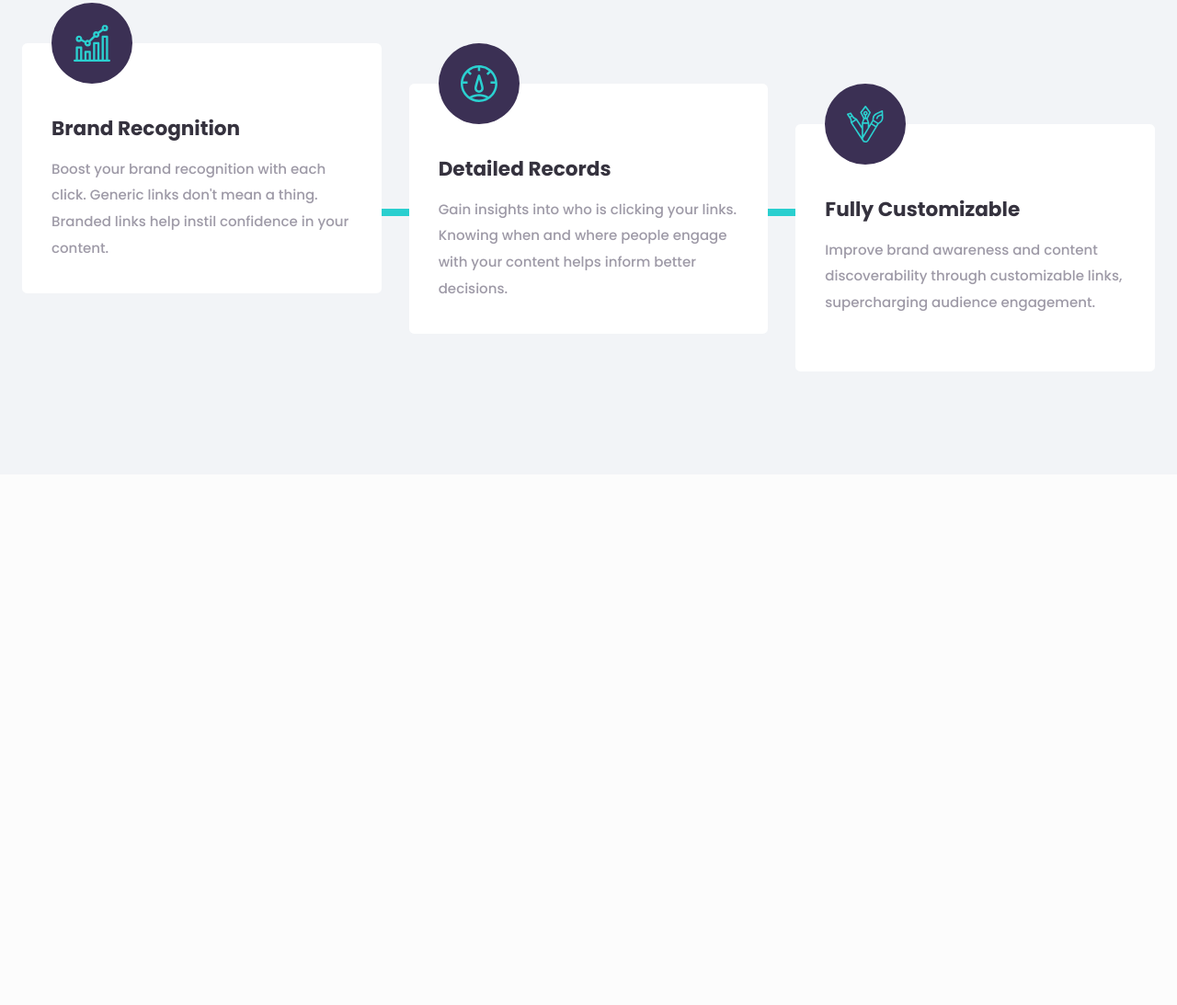
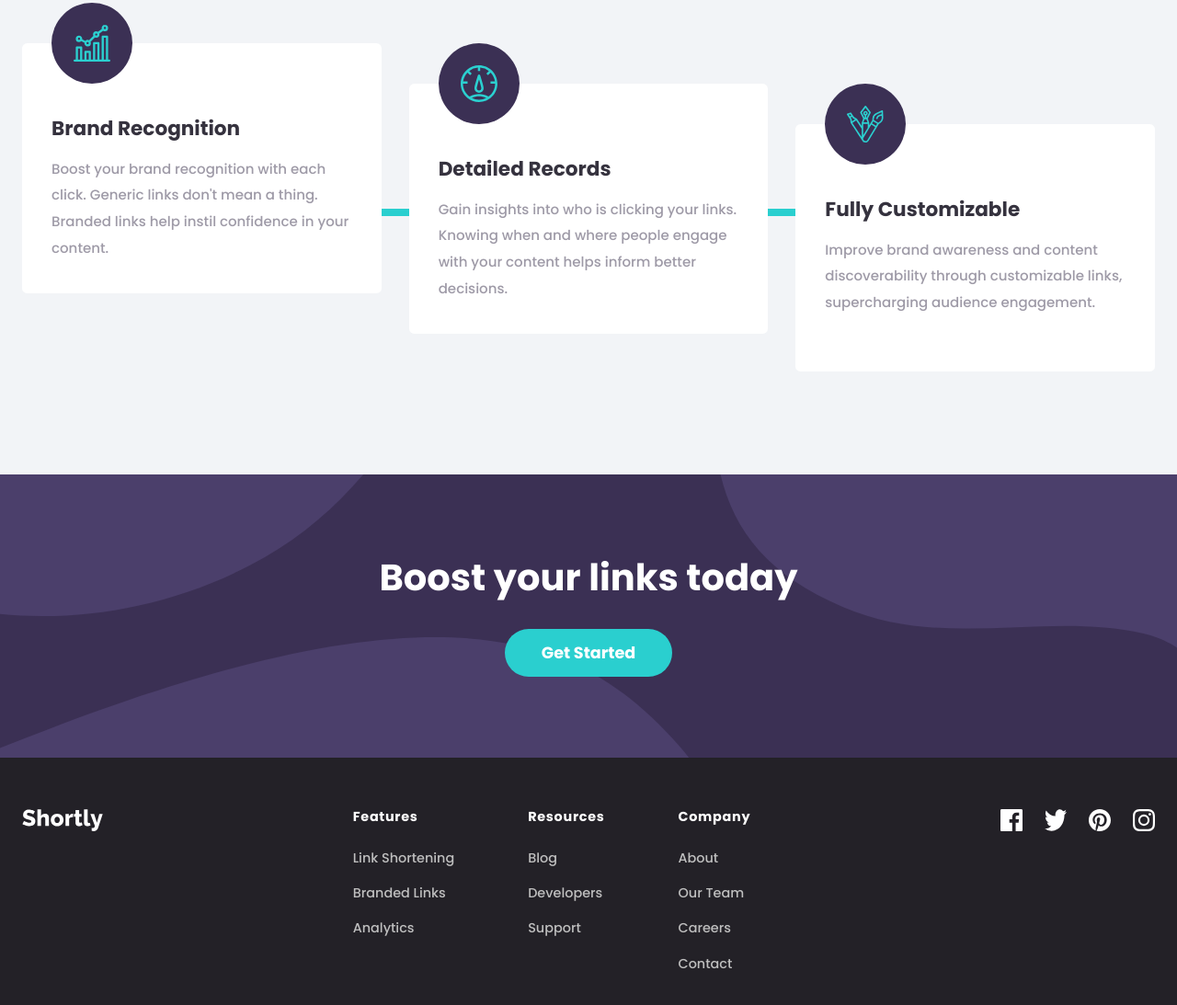
Before and after one commit to ezekielbroni15/shortly, a plain HTML site: page index.html in a window 1280 px wide. Shown: the part 1279-2372 px from the top of the page at 92% size. Before the commit the page ends 1795 px from the top, so only its background shows below. Drawn offline with nearby package versions, Linux system fonts and the light colour scheme; a script that the page names is missing.

Commit message:
feat: add CTA banner section with boost background and footer

```diff
--- a/css/style.css
+++ b/css/style.css
@@ -114,7 +114,7 @@ h3 {
 }
 
 h1 {
-  font-size: clamp(2.5rem, 6vw, 4.5rem);
+  /* font-size set per-component (.hero__heading) for design precision */
 }
 h2 {
   font-size: clamp(1.6rem, 3vw, 2.5rem);
@@ -140,7 +140,7 @@ p {
   font-size: 0.95rem;
   padding: 0.6rem 1.6rem;
   border-radius: 100px;
-  border: none;
+  /* border: none already set by global button rule */
   transition: background-color var(--transition-fast);
 }
 
@@ -190,8 +190,9 @@ p {
   width: auto;
 }
 
-/* Nav links (Features / Pricing / Resources) */
-.navbar__nav .nav-link {
+/* Nav links — shared styles for both .navbar__nav and .navbar__auth */
+.navbar__nav .nav-link,
+.navbar__auth .nav-link {
   color: var(--color-grayish-violet);
   font-size: 0.9rem;
   font-weight: var(--font-weight-bold);
@@ -200,19 +201,7 @@ p {
 }
 
 .navbar__nav .nav-link:hover,
-.navbar__nav .nav-link:focus-visible {
-  color: var(--color-very-dark-blue);
-}
-
-/* Right-side auth links */
-.navbar__auth .nav-link {
-  color: var(--color-grayish-violet);
-  font-size: 0.9rem;
-  font-weight: var(--font-weight-bold);
-  padding-inline: 0.85rem;
-  transition: color var(--transition-fast);
-}
-
+.navbar__nav .nav-link:focus-visible,
 .navbar__auth .nav-link:hover,
 .navbar__auth .nav-link:focus-visible {
   color: var(--color-very-dark-blue);
@@ -315,7 +304,7 @@ p {
 }
 
 .hero__illustration {
-  display: block;
+  /* display:block already set by global img rule */
   height: auto;
   object-fit: contain;
   max-width: none;
@@ -323,8 +312,8 @@ p {
 
 /* ---- Responsive Adjustments ---- */
 
-/* Tablet and Laptop (768px and up) */
-@media (min-width: 768px) {
+/* Desktop-only hero adjustments (≥992px matches our lg breakpoint) */
+@media (min-width: 992px) {
   .hero {
     padding-top: 4rem;
     padding-bottom: 12rem;
@@ -592,7 +581,7 @@ p {
 
 .statistics__heading {
   font-size: clamp(1.75rem, 3vw, 2.35rem);
-  color: var(--color-very-dark-blue);
+  /* color already set by global h1,h2,h3 rule */
   margin-bottom: 1rem;
   letter-spacing: -0.5px;
 }
@@ -626,10 +615,6 @@ p {
   z-index: 1;
 }
 
-.statistics__col--1 {
-  margin-top: 0;
-}
-
 .statistics__col--2 {
   margin-top: 2.75rem;
 }
@@ -644,7 +629,6 @@ p {
   border-radius: 0.35rem;
   padding: 4.9rem 2rem 2.2rem;
   min-height: 16.8rem;
-  box-shadow: 0 0 0 rgba(0, 0, 0, 0);
 }
 
 .statistics__icon-badge {
@@ -670,9 +654,8 @@ p {
 .statistics__card-title {
   font-size: 1.35rem;
   line-height: 1.3;
-  color: var(--color-very-dark-blue);
+  /* color + font-weight already set by global h1,h2,h3 rule */
   margin-bottom: 1rem;
-  font-weight: var(--font-weight-bold);
 }
 
 .statistics__card-body {
@@ -694,8 +677,7 @@ p {
     padding-left: 0;
     padding-right: 0;
     margin-bottom: 4rem;
-    position: relative;
-    z-index: 1;
+    /* position:relative and z-index:1 already set by the desktop rule above */
   }
 
   .statistics__col:last-child {
@@ -739,3 +721,149 @@ p {
     display: block;
   }
 }
+
+/* =============================================================
+   10. CTA BANNER
+   ============================================================= */
+.cta-banner {
+  background-color: var(--color-dark-violet);
+  background-image: url("../images/bg-boost-desktop.svg");
+  background-repeat: no-repeat;
+  background-size: cover;
+  background-position: center;
+  padding-block: 5.5rem;
+}
+
+.cta-banner__heading {
+  color: #fff;
+  font-size: clamp(1.6rem, 3.5vw, 2.5rem);
+  margin-bottom: 2rem;
+}
+
+.cta-banner__btn {
+  font-size: 1.1rem;
+  padding: 0.75rem 2.5rem;
+}
+
+/* ---- Mobile CTA ---- */
+@media (max-width: 991.98px) {
+  .cta-banner {
+    background-image: url("../images/bg-boost-mobile.svg");
+    background-position: top right;
+    padding-block: 5rem;
+  }
+
+  .cta-banner__heading {
+    font-size: 1.65rem;
+    margin-bottom: 1.5rem;
+  }
+}
+
+
+/* =============================================================
+   11. FOOTER
+   ============================================================= */
+.site-footer {
+  background-color: var(--color-very-dark-violet);
+  padding-block: 3.5rem;
+}
+
+.site-footer__inner {
+  display: flex;
+  align-items: flex-start;
+  justify-content: space-between;
+  gap: 3rem;
+}
+
+.site-footer__logo {
+  filter: brightness(0) invert(1);
+  height: 1.5rem;
+  width: auto;
+}
+
+.site-footer__nav {
+  display: flex;
+  gap: 5rem;
+  flex: 1;
+  justify-content: center;
+}
+
+.site-footer__col-heading {
+  color: #fff;
+  font-size: 0.9rem;
+  font-weight: var(--font-weight-bold);
+  letter-spacing: 0.05em;
+  margin-bottom: 1.25rem;
+}
+
+.site-footer__links {
+  display: flex;
+  flex-direction: column;
+  gap: 0.6rem;
+}
+
+.site-footer__link {
+  color: var(--color-gray);
+  font-size: 0.9rem;
+  font-weight: var(--font-weight-medium);
+  transition: color var(--transition-fast);
+}
+
+.site-footer__link:hover,
+.site-footer__link:focus-visible {
+  color: var(--color-cyan);
+}
+
+.site-footer__social {
+  display: flex;
+  align-items: center;
+  gap: 1.5rem;
+}
+
+.site-footer__social-link {
+  display: block;
+  line-height: 0;
+  transition: opacity var(--transition-fast);
+}
+
+.site-footer__social-link img {
+  filter: brightness(0) invert(1);
+  width: 1.5rem;
+  height: 1.5rem;
+  transition: filter var(--transition-fast);
+}
+
+.site-footer__social-link:hover img,
+.site-footer__social-link:focus-visible img {
+  filter: brightness(0) saturate(100%) invert(67%) sepia(62%)
+    saturate(469%) hue-rotate(127deg) brightness(97%) contrast(87%);
+}
+
+/* ---- Footer Mobile ---- */
+@media (max-width: 991.98px) {
+  .site-footer {
+    padding-block: 3rem;
+    text-align: center;
+  }
+
+  .site-footer__inner {
+    flex-direction: column;
+    align-items: center;
+    gap: 2.5rem;
+  }
+
+  .site-footer__nav {
+    flex-direction: column;
+    gap: 2rem;
+    justify-content: center;
+    width: 100%;
+  }
+
+  .site-footer__links {
+    align-items: center;
+  }
+
+  .site-footer__social {
+    gap: 1.5rem;
+  }
+}
--- a/index.html
+++ b/index.html
@@ -57,7 +57,7 @@
             />
           </a>
 
-          <!-- Hamburger toggle (mobile only) -->
+          <!-- Hamburger toggle -->
           <button
             class="navbar-toggler ms-auto"
             type="button"
@@ -73,7 +73,7 @@
           <!-- Collapsible nav content -->
           <div class="collapse navbar-collapse" id="primary-nav">
             <!-- Left nav links -->
-            <ul class="navbar__nav nav ms-md-4 me-auto" role="list">
+            <ul class="navbar__nav nav ms-lg-4 me-auto" role="list">
               <li class="nav-item">
                 <a class="nav-link" href="#">Features</a>
               </li>
@@ -90,14 +90,12 @@
               <li class="nav-item">
                 <a class="nav-link" href="#">Login</a>
               </li>
-              <li class="nav-item ms-md-2">
+              <li class="nav-item ms-lg-2">
                 <a class="btn-cyan" href="#" role="button">Sign Up</a>
               </li>
             </ul>
           </div>
-          <!-- /navbar-collapse -->
         </div>
-        <!-- /container -->
       </nav>
     </header>
 
@@ -271,14 +269,97 @@
       <!-- =============================================
            CTA BANNER
            ============================================= -->
-      <section class="cta-banner" aria-label="Call to action">
+      <section class="cta-banner" aria-labelledby="cta-heading">
+        <div class="container-shortly cta-banner__inner text-center">
+          <h2 class="cta-banner__heading" id="cta-heading">
+            Boost your links today
+          </h2>
+          <a href="#shorten-form" class="btn-cyan cta-banner__btn">
+            Get Started
+          </a>
+        </div>
       </section>
     </main>
 
     <!-- =============================================
          FOOTER
          ============================================= -->
-    <footer class="site-footer" role="contentinfo"></footer>
+    <footer class="site-footer" role="contentinfo">
+      <div class="container-shortly site-footer__inner">
+
+        <!-- Logo -->
+        <a href="/" class="site-footer__logo-link" aria-label="Shortly home">
+          <img
+            src="images/logo.svg"
+            alt="Shortly"
+            class="site-footer__logo"
+            width="121"
+            height="33"
+          />
+        </a>
+
+        <!-- Link columns -->
+        <nav class="site-footer__nav" aria-label="Footer navigation">
+
+          <!-- Features -->
+          <div class="site-footer__col">
+            <h3 class="site-footer__col-heading">Features</h3>
+            <ul class="site-footer__links">
+              <li><a href="#" class="site-footer__link">Link Shortening</a></li>
+              <li><a href="#" class="site-footer__link">Branded Links</a></li>
+              <li><a href="#" class="site-footer__link">Analytics</a></li>
+            </ul>
+          </div>
+
+          <!-- Resources -->
+          <div class="site-footer__col">
+            <h3 class="site-footer__col-heading">Resources</h3>
+            <ul class="site-footer__links">
+              <li><a href="#" class="site-footer__link">Blog</a></li>
+              <li><a href="#" class="site-footer__link">Developers</a></li>
+              <li><a href="#" class="site-footer__link">Support</a></li>
+            </ul>
+          </div>
+
+          <!-- Company -->
+          <div class="site-footer__col">
+            <h3 class="site-footer__col-heading">Company</h3>
+            <ul class="site-footer__links">
+              <li><a href="#" class="site-footer__link">About</a></li>
+              <li><a href="#" class="site-footer__link">Our Team</a></li>
+              <li><a href="#" class="site-footer__link">Careers</a></li>
+              <li><a href="#" class="site-footer__link">Contact</a></li>
+            </ul>
+          </div>
+
+        </nav>
+
+        <!-- Social icons -->
+        <ul class="site-footer__social" aria-label="Social media links">
+          <li>
+            <a href="#" class="site-footer__social-link" aria-label="Facebook">
+              <img src="images/icon-facebook.svg" alt="" width="20" height="20" />
+            </a>
+          </li>
+          <li>
+            <a href="#" class="site-footer__social-link" aria-label="Twitter">
+              <img src="images/icon-twitter.svg" alt="" width="20" height="20" />
+            </a>
+          </li>
+          <li>
+            <a href="#" class="site-footer__social-link" aria-label="Pinterest">
+              <img src="images/icon-pinterest.svg" alt="" width="20" height="20" />
+            </a>
+          </li>
+          <li>
+            <a href="#" class="site-footer__social-link" aria-label="Instagram">
+              <img src="images/icon-instagram.svg" alt="" width="20" height="20" />
+            </a>
+          </li>
+        </ul>
+
+      </div>
+    </footer>
 
     <!-- Bootstrap 5 JS Bundle -->
     <script
```
